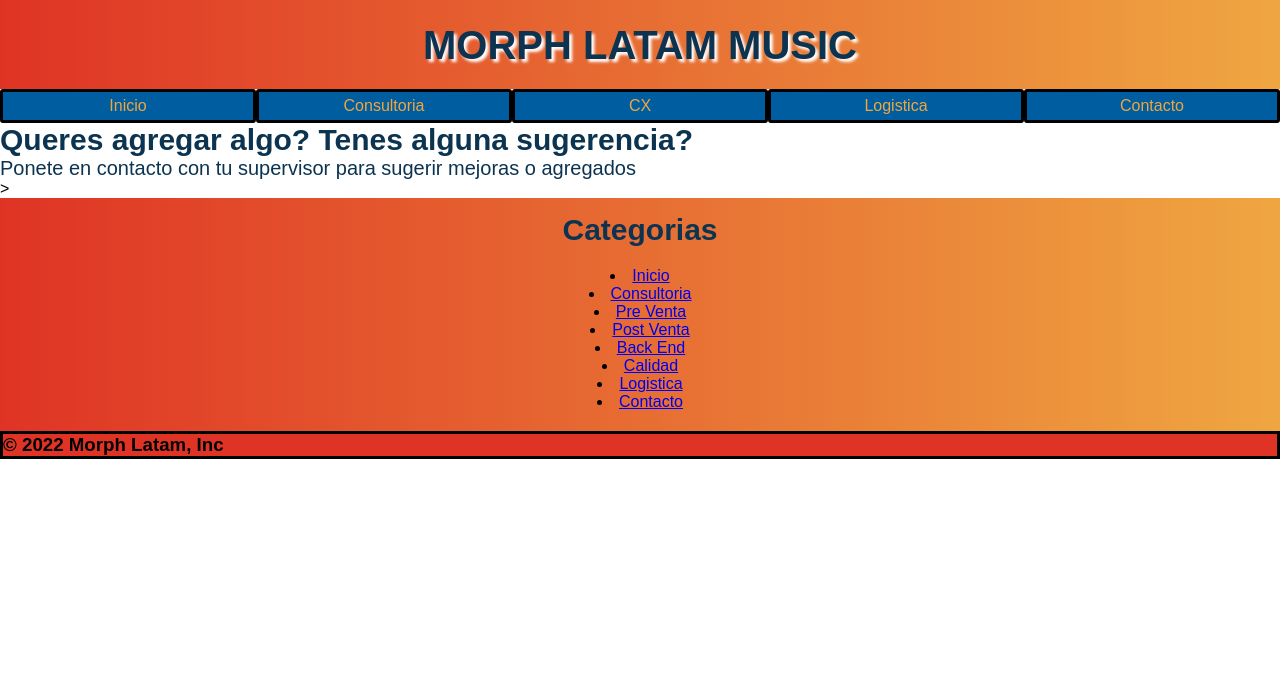
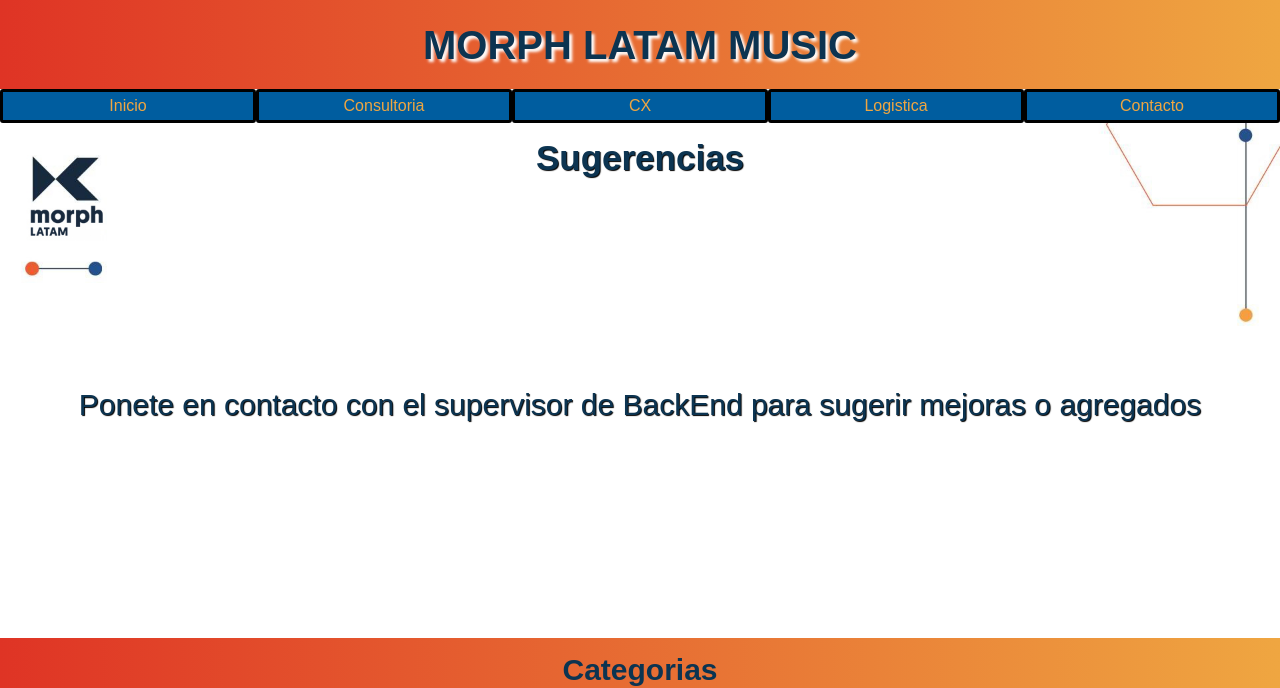
Before and after one commit to Thyrum92/Proyecto-Morph, a website: page contacto.html in a window 1280 px wide. Shown: the part 125-813 px from the top of the page. Drawn offline with Linux system fonts and the light colour scheme.

Commit message:
modificado el index y contacto

```diff
--- a/contacto.html
+++ b/contacto.html
@@ -39,12 +39,12 @@
               <a id="contacto" class="sinDeco colorMenu bordeRedondo" href="contacto.html"><li class="boxMenu colorBoxMenu">Contacto</li></a>
             </ul>
           </nav>
-          <div class="backgroudImage text-center">
-            <div class="pt-5">
-            <h2 class="display-1 fw-bold fontColor">Queres agregar algo? Tenes alguna sugerencia?</h2>
+          <div class="backgroundMain largoBien paddTop" id="gridParrafo">
+            <div class="">
+            <h2 class="textAlin tituloH2 sombraNegraFina" id="gridTituloMedio">Sugerencias</h2>
             </div>
             <div>
-            <p class="display-4 fontColor">Ponete en contacto con tu supervisor para sugerir mejoras o agregados</p>>
+            <p class="textAlin letraParrafo sombraNegraFina" id="gridParrafo">Ponete en contacto con el supervisor de BackEnd para sugerir mejoras o agregados</p>
             </div>
           </div>
       </main>
--- a/scss/_estructura.scss
+++ b/scss/_estructura.scss
@@ -19,7 +19,7 @@
 }
 
 
-@media (min-width: 360px) and (max-width: 599px){
+@media (max-width: 599px){
 
     body {
         height: 100vh;
--- a/scss/_grids.scss
+++ b/scss/_grids.scss
@@ -16,7 +16,7 @@
 }
 
 
-@media (min-width: 360px) and (max-width: 599px){
+@media (max-width: 599px){
 
     #gridParrafo {
         display: grid;
--- a/scss/_imagenes.scss
+++ b/scss/_imagenes.scss
@@ -6,7 +6,7 @@
 }
 
 
-@media (min-width: 360px) and (max-width: 599px){
+@media (max-width: 599px){
 
     .backgroundMain {
         background-image: url(../imagenes/morph_blanco.jpg);
--- a/scss/_letra.scss
+++ b/scss/_letra.scss
@@ -27,6 +27,10 @@
 .conPunto1 {
     list-style: disc;
     list-style-position: inside;
+}
+
+h2, p {
+    color: $azul_oscuro;
 }
 
 
```
Also changed, not shown: index.html (+2 -2 lines), css/estilo.css, 1 other file.
